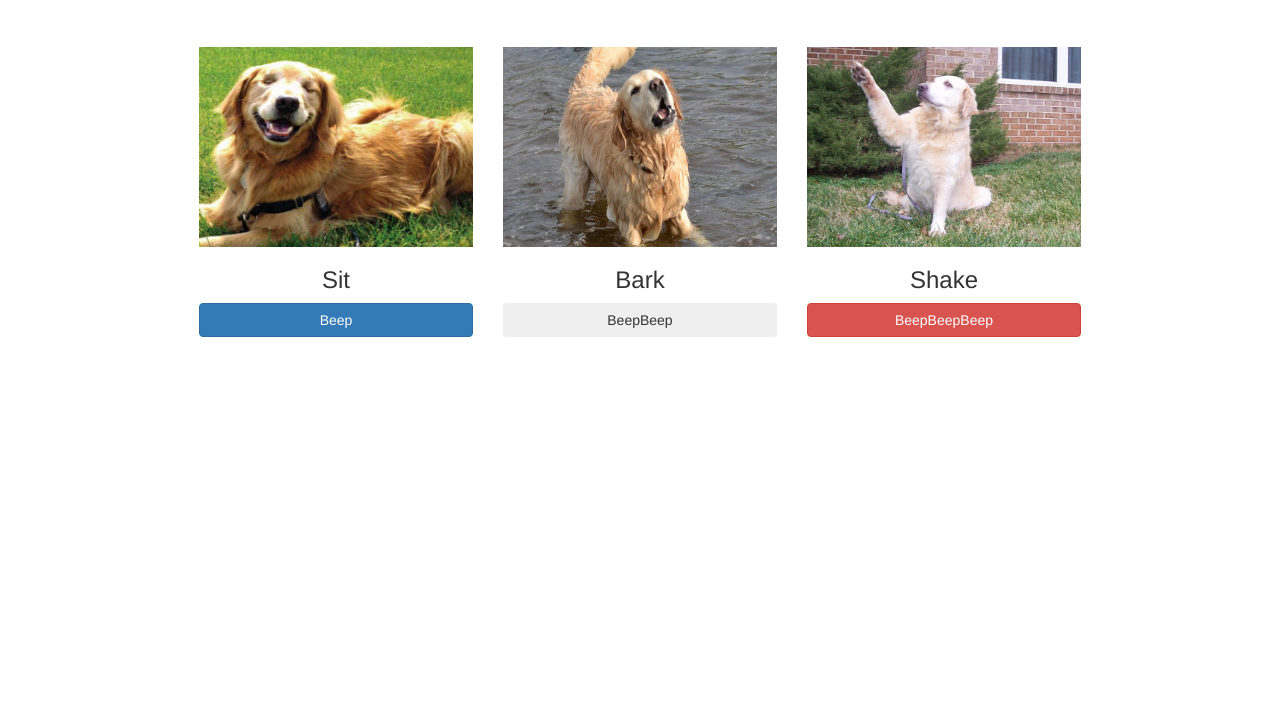
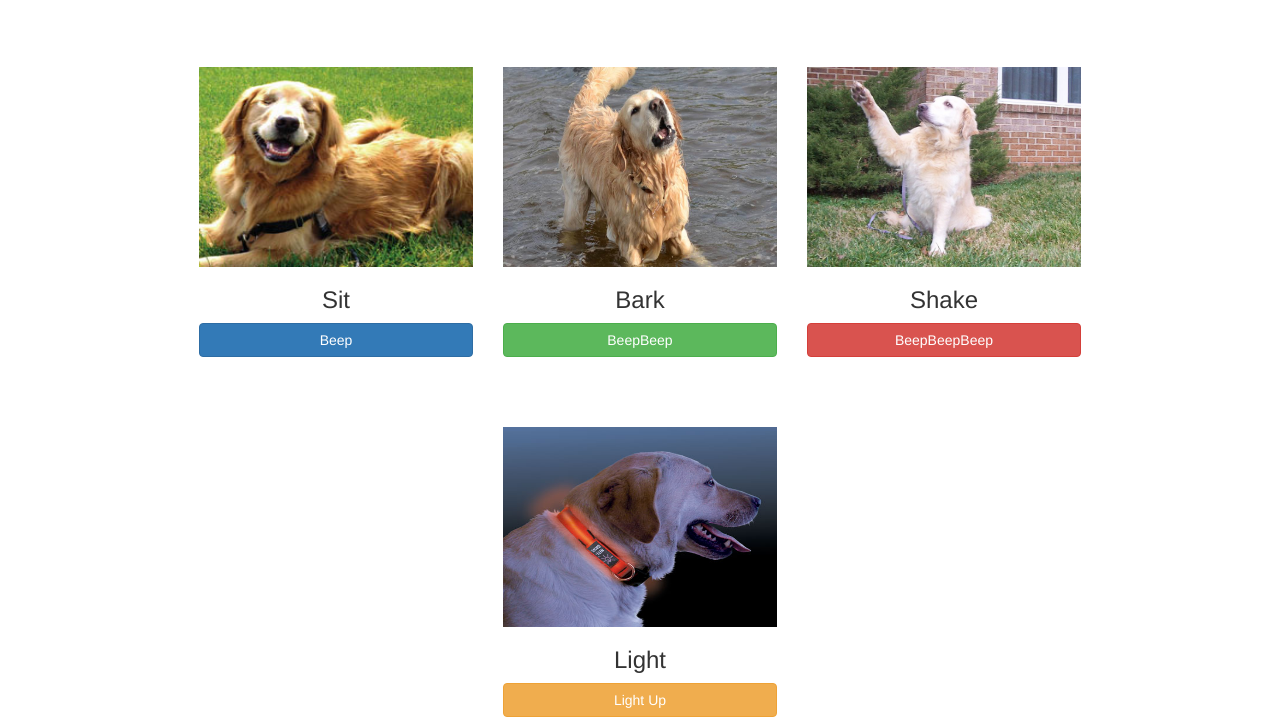
Before and after one commit to 425michael/buzztrain, a plain HTML site: page web/web/buzztrain.html in a window 1280 px wide. Shown: the part 273-990 px from the top of the page. Before the commit the page ends 800 px from the top, so only its background shows below. Drawn offline with nearby package versions, Linux system fonts and the light colour scheme.

Commit message:
Light button and photo

```diff
--- a/web/web/buzztrain.html
+++ b/web/web/buzztrain.html
@@ -14,8 +14,6 @@
         <h1 class = "center">BuzzTrain</h1>
 
       </div>
-
-
       <h1 class="center">Click a button to beep a message to your dog</h1>
 
         <div class="row">
@@ -28,7 +26,7 @@
           <div class="col-md-4">
             <img src="images/dog2.jpg">
             <h3 class="description">Bark</h3>
-              <button class="btn btn-inverse" id="sendAudio2">BeepBeep</button>
+            <button class="btn btn-success" id="sendAudio2">BeepBeep</button>
           </div>
 
           <div class="col-md-4">
@@ -37,8 +35,16 @@
             <button class="btn btn-danger" id="sendAudio3">BeepBeepBeep</button>
           </div>
         </div>
+        <div class="row">
+          <div class="col-md-4"></div>
+          <div class="col-md-4" id="second">
+            <img src="images/liteCollar.jpg">
+            <h3 class="description">Light</h3>
+            <button class="btn btn-warning" id="flaskLight">Light Up</button>
           </div>
+          <div class="col-md-4"></div>
 
-
+        </div>
+    </div>
   </body>
 </html>
--- a/web/web/styles/styles.css
+++ b/web/web/styles/styles.css
@@ -20,9 +20,16 @@
 
 .btn {
     width: 100%;
+
 }
 
 img {
+    margin-top: 20px;
     width: 100%;
     height: 200px;
+
 }
+
+#second {
+
+}
```
Also changed, not shown: web/web/images/liteCollar.jpg (added). Lines whose indentation alone changed are shown as unchanged.
